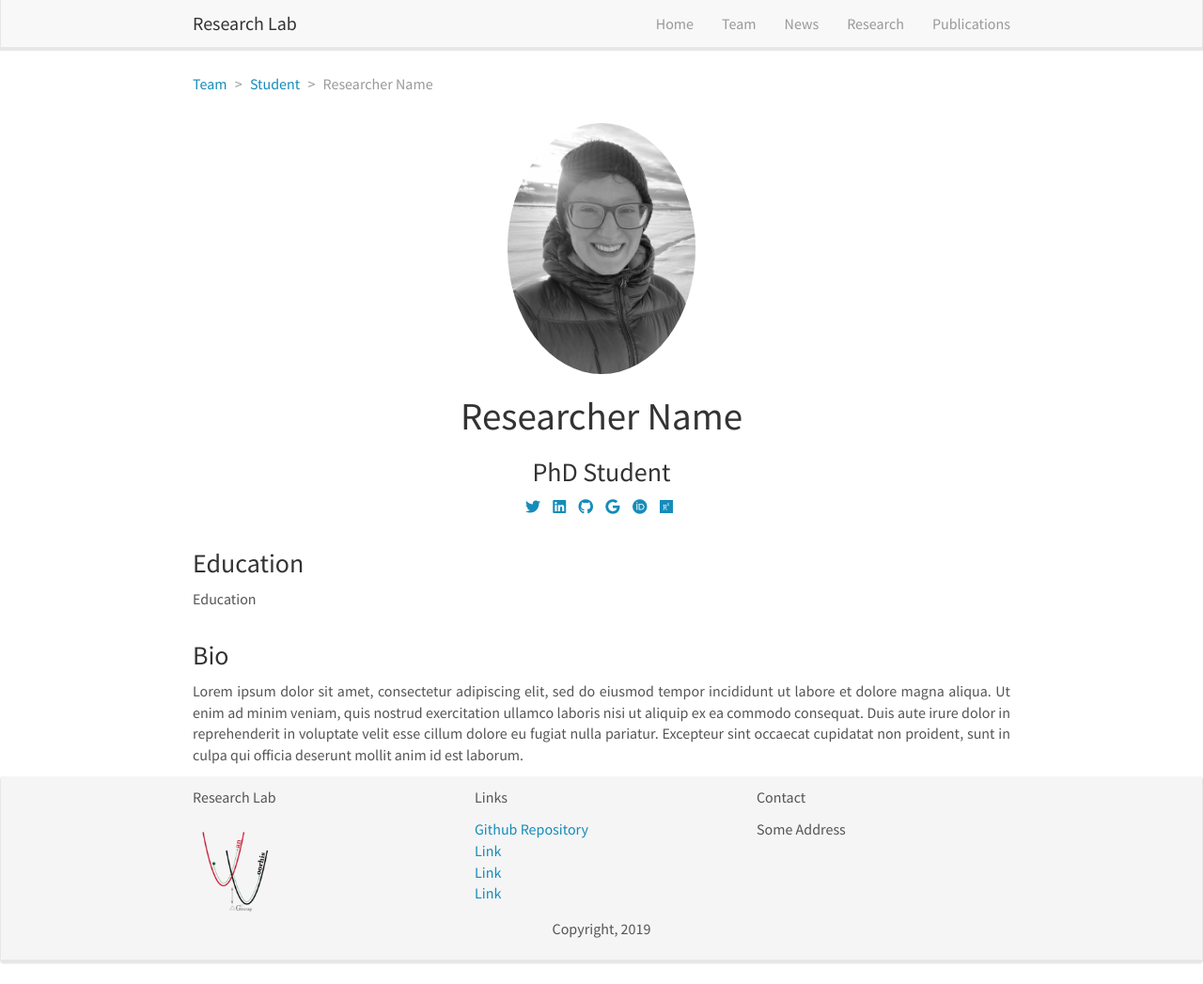
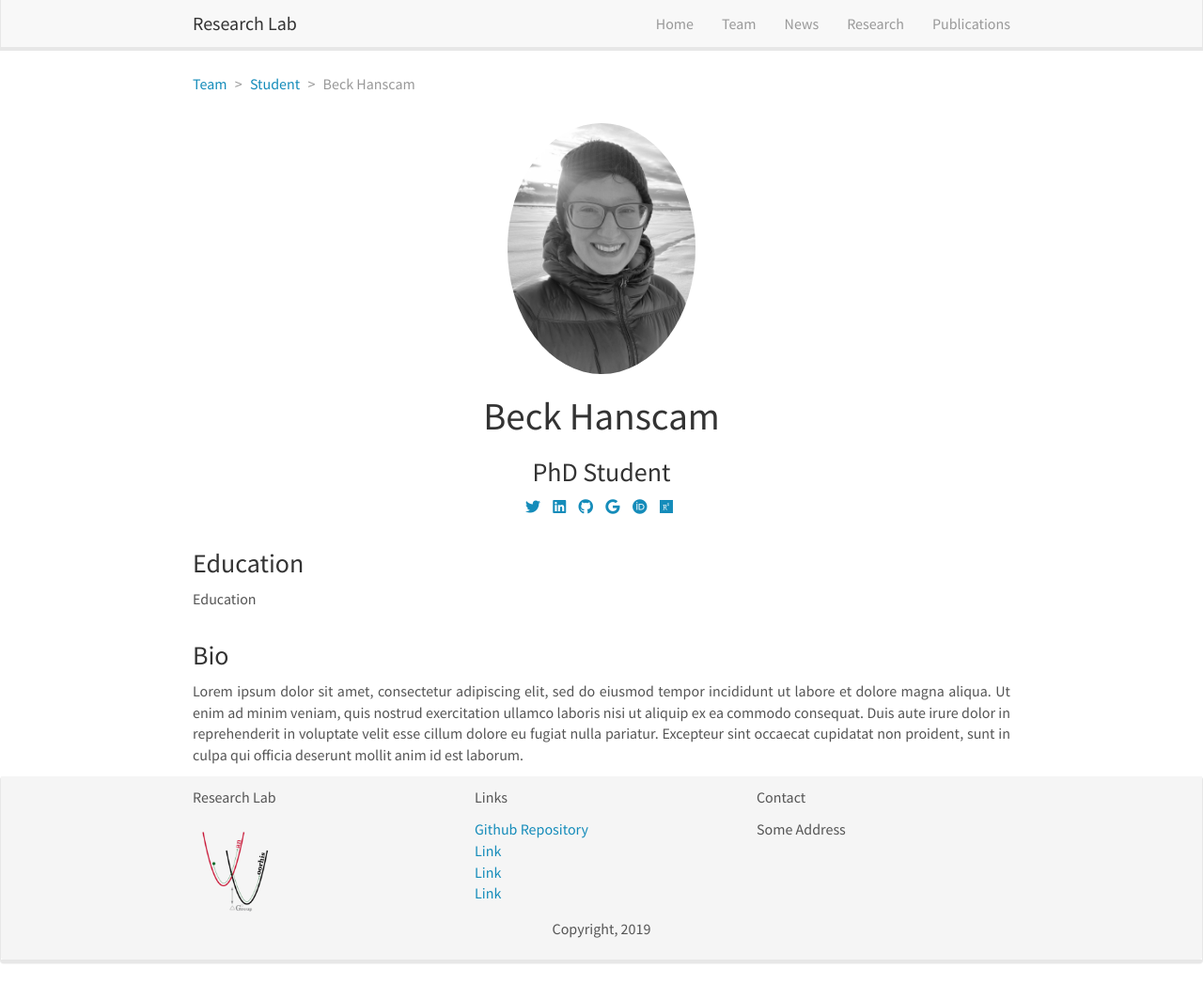
Before and after one commit to troyvvgroup/troyvvgroup.github.io, a Jekyll site: the page built from _pages/team/_posts/2016-10-01-researcher-student.md, in a window 1280 px wide and 1047 px high. Shown: the whole window at 94% size. Built offline with Jekyll 4.4.1, drawn with Linux system fonts in a browser that asks for light colours; nearby versions of some CDN libraries.

Commit message:
Update 2016-10-01-researcher-student.md

```diff
--- a/_pages/team/_posts/2016-10-01-researcher-student.md
+++ b/_pages/team/_posts/2016-10-01-researcher-student.md
@@ -1,7 +1,7 @@
 ---
 layout: member
 category: student
-title: Researcher Name
+title: Beck Hanscam
 image: beck.png
 role: PhD Student
 permalink: 'team/researcher-name'
```
